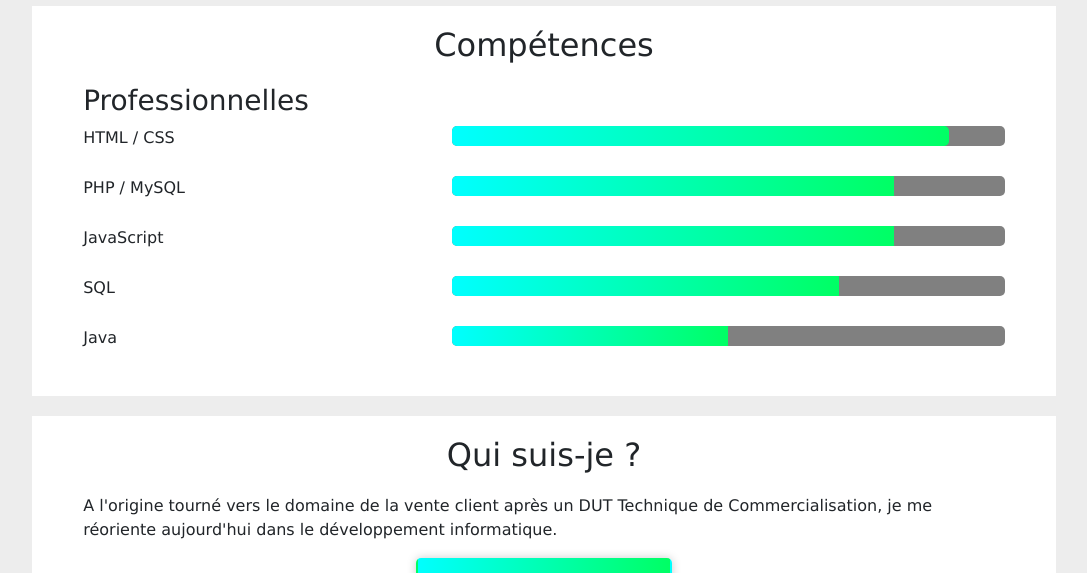
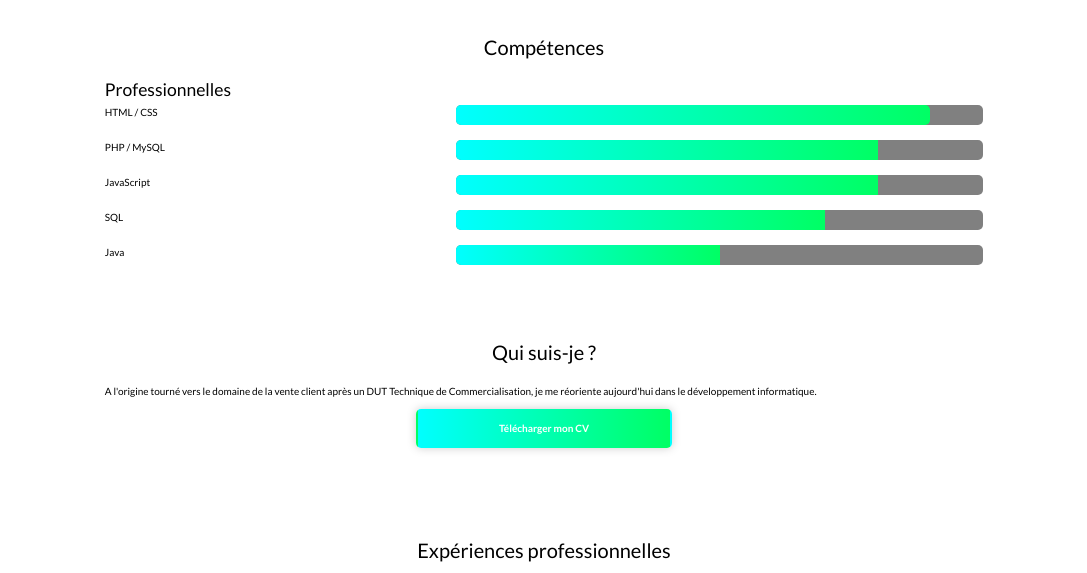
Before and after one commit to Logan-55/cv, a website: page index.html in a window 1280 px wide. Shown: the part 870-1443 px from the top of the page, without its empty margins (96-1183 px from the left). Drawn offline with nearby package versions, Linux system fonts and the light colour scheme.

Commit message:
ajout abstracts + _variables.scss + base + _base.scss + _typography.scss

```diff
--- a/index.html
+++ b/index.html
@@ -6,6 +6,10 @@
     <meta
       name="viewport"
       content="width=device-width, initial-scale=1, user-scalable=no"
+    />
+    <link
+      href="https://fonts.googleapis.com/css?family=Lato:100,300,400,700,900"
+      rel="stylesheet"
     />
     <link
       rel="stylesheet"
--- /dev/null
+++ b/sass/abstracts/_variables.scss
@@ -0,0 +1,6 @@
+$color-primary: #55c57a;
+$color-primary-light: #7ed56f;
+$color-primary-dark: #28b485;
+
+$color-white: #fff;
+$color-black: #000;
--- /dev/null
+++ b/sass/base/_base.scss
@@ -0,0 +1,17 @@
+/*STYLES GENERAUX*/
+*,
+*::after,
+*::before {
+  padding: 0;
+  margin: 0;
+  /*text-align: justify;*/
+  box-sizing: inherit;
+}
+
+html {
+  font-size: 62.5%;
+}
+body {
+  box-sizing: border-box;
+  padding: 3rem;
+}
--- /dev/null
+++ b/sass/base/_typography.scss
@@ -0,0 +1,7 @@
+body {
+  font-family: "Lato", sans-serif;
+
+  font-weight: 400;
+  line-height: 1.5em;
+  color: $color-black;
+}
--- a/sass/main.scss
+++ b/sass/main.scss
@@ -1,15 +1,8 @@
-/*STYLES GENERAUX*/
-* {
-  font-family: "Lucida Sans", "Lucida Sans Regular", "Lucida Grande",
-    "Lucida Sans Unicode", Geneva, Verdana, sans-serif;
-  padding: 0;
-  margin: 0;
-  /*text-align: justify;*/
-  box-sizing: border-box;
-}
-body {
-  background: #ededed;
-}
+@import "abstracts/variables";
+
+@import "base/base";
+@import "base/typography";
+
 p {
   font-size: 1em;
   line-height: 1.5em;
```
Also changed, not shown: assets/css/style.css.
